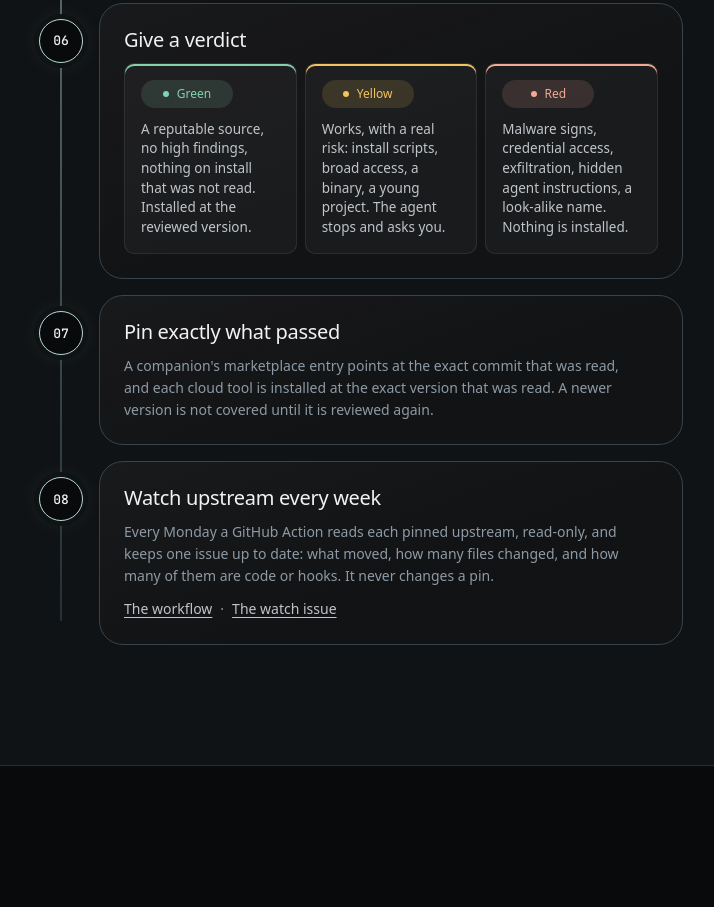
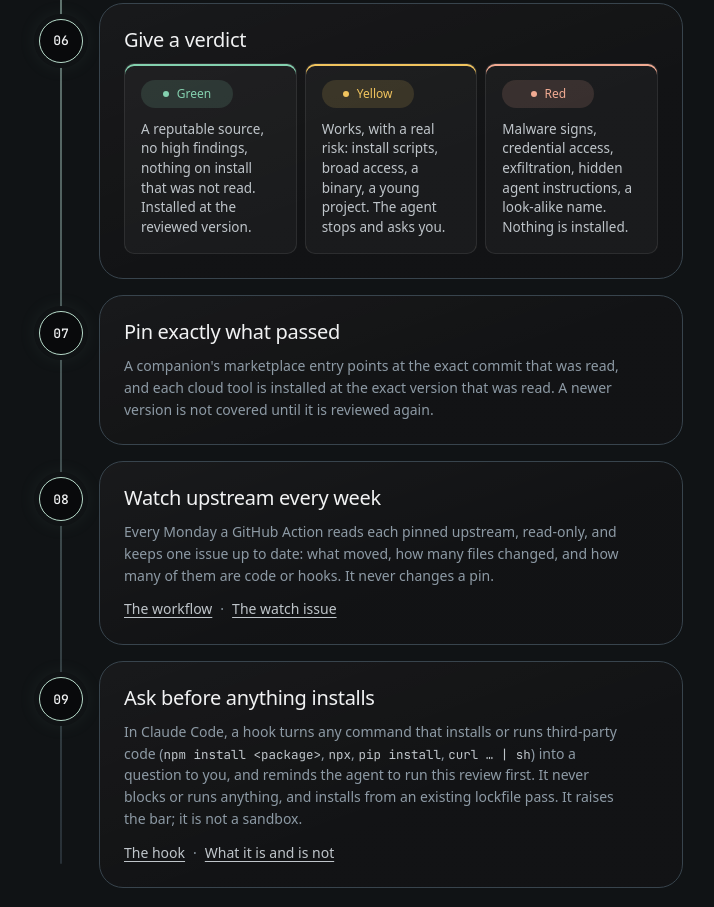
Before and after one commit to Makkov-design/makkov-harness, a plain HTML site: page docs/security.html in a window 1280 px wide. Shown: the part 4776-5683 px from the top of the page, without its empty margins (541-1255 px from the left). Drawn offline with nearby package versions, Linux system fonts and the light colour scheme; a web font is replaced by a local one.

Commit message:
Site: the install gate, the safer installers and opt-in telemetry (#49)
Co-authored-by: Claude Opus 5.5 <noreply@anthropic.com>

```diff
--- a/docs/security-data.js
+++ b/docs/security-data.js
@@ -183,8 +183,10 @@ window.MH_SECURITY = {
   harness: [
     { title: 'Session-start hook', icon: 'i-terminal', path: 'hooks/session-start', scope: 'Claude Code only', file: 'hooks/session-start',
       text: "Reads ROUTING.md from this repository and prints it with the plugin's folder path.", net: 'No network, no writes' },
+    { title: 'Install gate', icon: 'i-lock', path: 'hooks/install-gate', scope: 'Claude Code only, before shell commands', file: 'hooks/install-gate',
+      text: 'Turns a command that installs or runs third-party code into a question to you, with a reminder to run the review. Never blocks or runs anything; off with MAKKOV_HARNESS_INSTALL_GATE=off.', net: 'No network, no writes' },
     { title: 'Installers', icon: 'i-package', path: 'install/', scope: null, dir: 'install',
-      text: "Copy files from this repository into the agent's folders.", net: 'No downloads' },
+      text: "Copy files from this repository into the agent's folders. A dry run shows every change first, anything replaced is backed up, and an uninstaller takes it all back out.", net: 'No downloads' },
     { title: 'Cloud setup script', icon: 'i-globe', path: 'cloud/setup-design-tools.sh', scope: 'Optional, Claude cloud environments only', file: 'cloud/setup-design-tools.sh',
       text: "Installs ffmpeg from Ubuntu and two pinned npm packages with --ignore-scripts. Runs only if you paste it into your environment's Setup script, or when you say yes to the agent's offer in a cloud session.", net: 'Ubuntu archives and the npm registry' },
     { title: 'Upstream watch', icon: 'i-clock', path: '.github/workflows/upstream-watch.yml', scope: 'GitHub only, weekly', file: '.github/workflows/upstream-watch.yml',
@@ -194,5 +196,5 @@ window.MH_SECURITY = {
     { title: 'Design Score bookmarklet', icon: 'i-lock', path: 'score.html', scope: 'Loader or offline version', site: 'score.html',
       text: "The loader adds the bundle from this repository's GitHub Pages and nothing else. The offline version carries the whole bundle and loads nothing.", net: 'Loader: this site only' },
   ],
-  harnessNote: 'No skill here sends data anywhere unless the user asks for a task that needs it.',
+  harnessNote: 'No skill here sends data anywhere unless the user asks for a task that needs it. The bundled media-use sends no usage telemetry unless you set MEDIA_USE_TELEMETRY=1.',
 };
--- a/docs/security.html
+++ b/docs/security.html
@@ -150,7 +150,7 @@
     <div class="container sx-method-grid">
       <div class="sx-method-side">
         <h2 id="method-title">How a review works.</h2>
-        <p class="lead">The same steps for every piece: the first seven are the third-party-install-guard skill, the last is a weekly check on GitHub. The scanner is a tripwire, not a verdict: reading the code by hand is what decides.</p>
+        <p class="lead">The same steps for every piece: the first seven are the third-party-install-guard skill, the eighth is a weekly check on GitHub, and the ninth is a hook that makes Claude Code ask before anything installs. The scanner is a tripwire, not a verdict: reading the code by hand is what decides.</p>
         <ul class="sx-side-links">
           <li><a href="https://github.com/Makkov-design/makkov-harness/blob/main/skills/third-party-install-guard/SKILL.md"><svg aria-hidden="true"><use href="#i-doc"/></svg>Read the skill</a></li>
           <li><a href="https://github.com/Makkov-design/makkov-harness/blob/main/skills/third-party-install-guard/scripts/scan.mjs"><svg aria-hidden="true"><use href="#i-eye"/></svg>Read the scanner</a></li>
@@ -242,6 +242,14 @@
             <h3>Watch upstream every week</h3>
             <p>Every Monday a GitHub Action reads each pinned upstream, read-only, and keeps one issue up to date: what moved, how many files changed, and how many of them are code or hooks. It never changes a pin.</p>
             <p class="sx-step-link"><a href="https://github.com/Makkov-design/makkov-harness/blob/main/.github/workflows/upstream-watch.yml">The workflow</a><span aria-hidden="true">·</span><a href="https://github.com/Makkov-design/makkov-harness/issues?q=is%3Aissue+%22Companion+plugins%3A+updates+to+review%22">The watch issue</a></p>
+          </div>
+        </li>
+        <li class="sx-step">
+          <span class="sx-step-n" aria-hidden="true">09</span>
+          <div class="sx-step-body">
+            <h3>Ask before anything installs</h3>
+            <p>In Claude Code, a hook turns any command that installs or runs third-party code (<code>npm install &lt;package&gt;</code>, <code>npx</code>, <code>pip install</code>, <code>curl … | sh</code>) into a question to you, and reminds the agent to run this review first. It never blocks or runs anything, and installs from an existing lockfile pass. It raises the bar; it is not a sandbox.</p>
+            <p class="sx-step-link"><a href="https://github.com/Makkov-design/makkov-harness/blob/main/hooks/install-gate">The hook</a><span aria-hidden="true">·</span><a href="https://github.com/Makkov-design/makkov-harness/blob/main/SECURITY.md#what-the-install-guard-is-and-what-it-is-not">What it is and is not</a></p>
           </div>
         </li>
       </ol>
```
Also changed, not shown: docs/index.html (+1 -0 lines).
